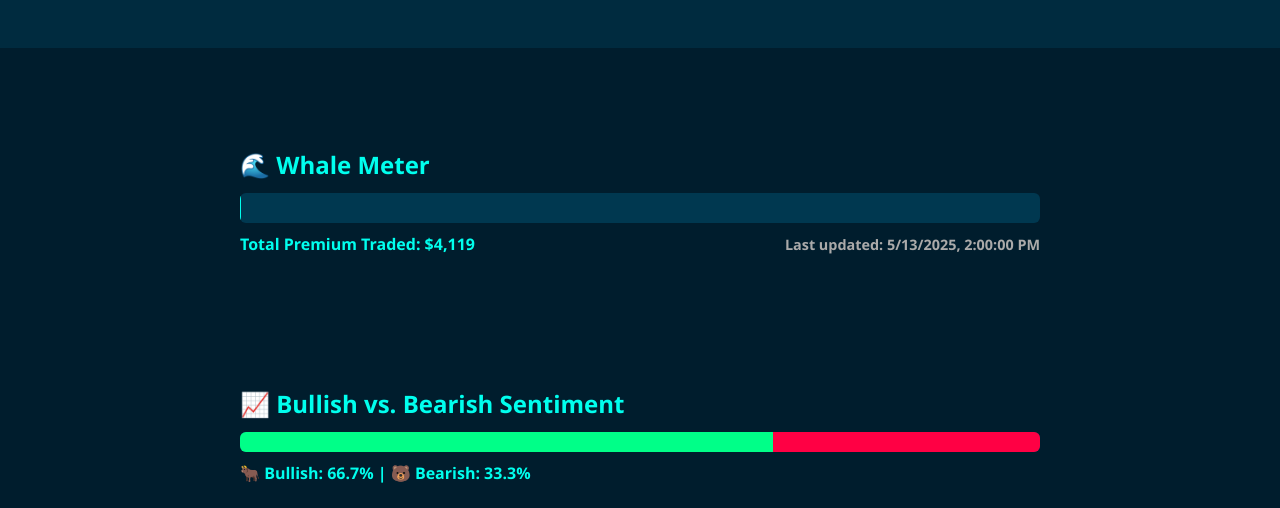
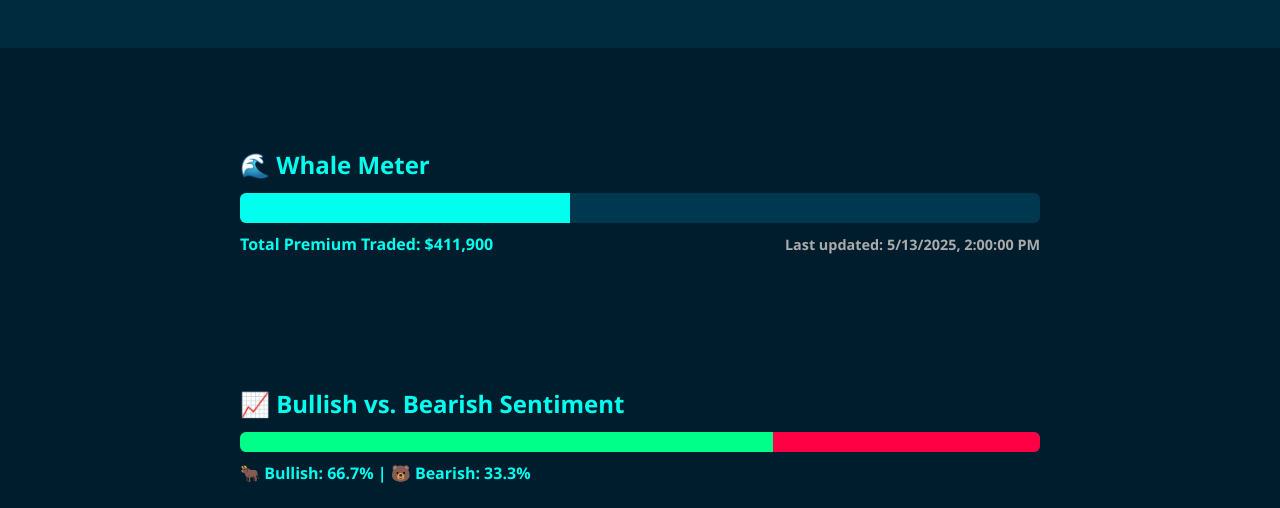
Before and after one commit to lborzillo/whalewatch-site, a plain HTML site: page public/index.html in a window 1280 px wide. Shown: the part 292-800 px from the top of the page. Drawn offline with Linux system fonts and the light colour scheme.

Commit message:
Update index.html

```diff
--- a/public/index.html
+++ b/public/index.html
@@ -46,16 +46,6 @@
       color: #00ffee;
       margin-bottom: 0.5em;
     }
-    .leaderboard {
-      display: grid;
-      grid-template-columns: 1fr 1fr;
-      gap: 0.5em 2em;
-    }
-    .leaderboard div {
-      background-color: #003850;
-      padding: 0.8em 1em;
-      border-radius: 6px;
-    }
     .whale-meter-container {
       background-color: #003850;
       border-radius: 6px;
@@ -64,7 +54,6 @@
       position: relative;
     }
     .whale-meter-fill {
-      background-color: #00ffee;
       height: 100%;
       width: 0;
       transition: width 2s ease-in-out;
@@ -89,6 +78,16 @@
       background-color: #ff0044;
       height: 100%;
       float: left;
+    }
+    .leaderboard {
+      display: grid;
+      grid-template-columns: 1fr 1fr;
+      gap: 0.5em 2em;
+    }
+    .leaderboard div {
+      background-color: #003850;
+      padding: 0.8em 1em;
+      border-radius: 6px;
     }
     .whisper-teaser {
       background-color: #012634;
@@ -165,7 +164,7 @@
     <p><strong>Time:</strong> 10:17 AM EDT</p>
     <p><strong>Trade:</strong> CALL Sweep | Ticker: <span>[Hidden]</span></p>
     <p><strong>Premium:</strong> $3.2M | Exp: <span>[Hidden]</span></p>
-    <a href="/whispers.html">See All Whispers →</a>
+    <a href="whispers.html">See All Whispers →</a>
   </div>
   <script>
     function updateLiveClock() {
@@ -181,6 +180,42 @@
         .then(data => {
           const trades = data.whale_trades;
 
+          // Total Premium
+          const totalPremium = trades.reduce((sum, t) => {
+            const premium = Number(t.premium);
+            return sum + (isNaN(premium) ? 0 : premium * 10000);
+          }, 0);
+
+          const whaleMeterText = document.getElementById("whaleMeterText");
+          const whaleFill = document.getElementById("whaleFill");
+          const percent = Math.min((totalPremium / 1000000) * 100, 100);
+
+          whaleMeterText.textContent = `Total Premium Traded: $${totalPremium.toLocaleString()}`;
+          whaleFill.style.width = percent + "%";
+
+          if (percent >= 90) {
+            whaleFill.style.backgroundColor = "#ff0044";
+          } else if (percent >= 60) {
+            whaleFill.style.backgroundColor = "#ffaa00";
+          } else if (percent >= 30) {
+            whaleFill.style.backgroundColor = "#00ffee";
+          } else {
+            whaleFill.style.backgroundColor = "#005577";
+          }
+
+          // Sentiment
+          const calls = trades.filter(t => t.type === "CALL").length;
+          const puts = trades.filter(t => t.type === "PUT").length;
+          const total = calls + puts;
+          const bullPct = total > 0 ? (calls / total) * 100 : 50;
+          const bearPct = 100 - bullPct;
+
+          document.getElementById("bullFill").style.width = `${bullPct}%`;
+          document.getElementById("bearFill").style.width = `${bearPct}%`;
+          document.getElementById("sentimentLabel").textContent =
+            `🐂 Bullish: ${bullPct.toFixed(1)}% | 🐻 Bearish: ${bearPct.toFixed(1)}%`;
+
+          // Whale trades
           document.getElementById("whaleList").innerHTML = trades.slice(0, 5).map(t => `
             <div style="background:#003850; padding:1em; border-radius:6px; margin-bottom:1em;">
               <strong>${t.symbol}</strong> — ${t.type}<br>
@@ -191,25 +226,10 @@
             </div>
           `).join("");
 
-          const totalPremium = trades.reduce((sum, t) => {
-            const premium = Number(t.premium);
-            return sum + (isNaN(premium) ? 0 : premium * 100);
-          }, 0);
-
-          document.getElementById("whaleMeterText").textContent = `Total Premium Traded: $${totalPremium.toLocaleString()}`;
-          document.getElementById("whaleFill").style.width = Math.min((totalPremium / 10000000) * 100, 100) + "%";
-
-          const calls = trades.filter(t => t.type === "CALL").length;
-          const puts = trades.filter(t => t.type === "PUT").length;
-          const total = calls + puts;
-          const bullPct = total > 0 ? (calls / total) * 100 : 50;
-          const bearPct = 100 - bullPct;
-          document.getElementById("bullFill").style.width = `${bullPct}%`;
-          document.getElementById("bearFill").style.width = `${bearPct}%`;
-          document.getElementById("sentimentLabel").textContent = `🐂 Bullish: ${bullPct.toFixed(1)}% | 🐻 Bearish: ${bearPct.toFixed(1)}%`;
-
+          // Timestamp
           const ts = new Date(data.timestamp);
-          document.getElementById("whaleTimestamp").textContent = `Last updated: ${ts.toLocaleString()}`;
+          document.getElementById("whaleTimestamp").textContent =
+            `Last updated: ${ts.toLocaleString()}`;
         });
 
       fetch("leaderboard.json")
@@ -219,8 +239,10 @@
           document.getElementById("leaderboard").innerHTML = Object.entries(top).map(([symbol, stats]) => `
             <div><strong>${symbol}</strong><br/>Trades: ${stats.count}<br/>$${stats.total_premium.toLocaleString()}</div>
           `).join("");
+
           const ts = new Date(data.timestamp);
-          document.getElementById("leaderboardTimestamp").textContent = `Leaderboard synced: ${ts.toLocaleString()}`;
+          document.getElementById("leaderboardTimestamp").textContent =
+            `Leaderboard synced: ${ts.toLocaleString()}`;
         });
     }
 
```
